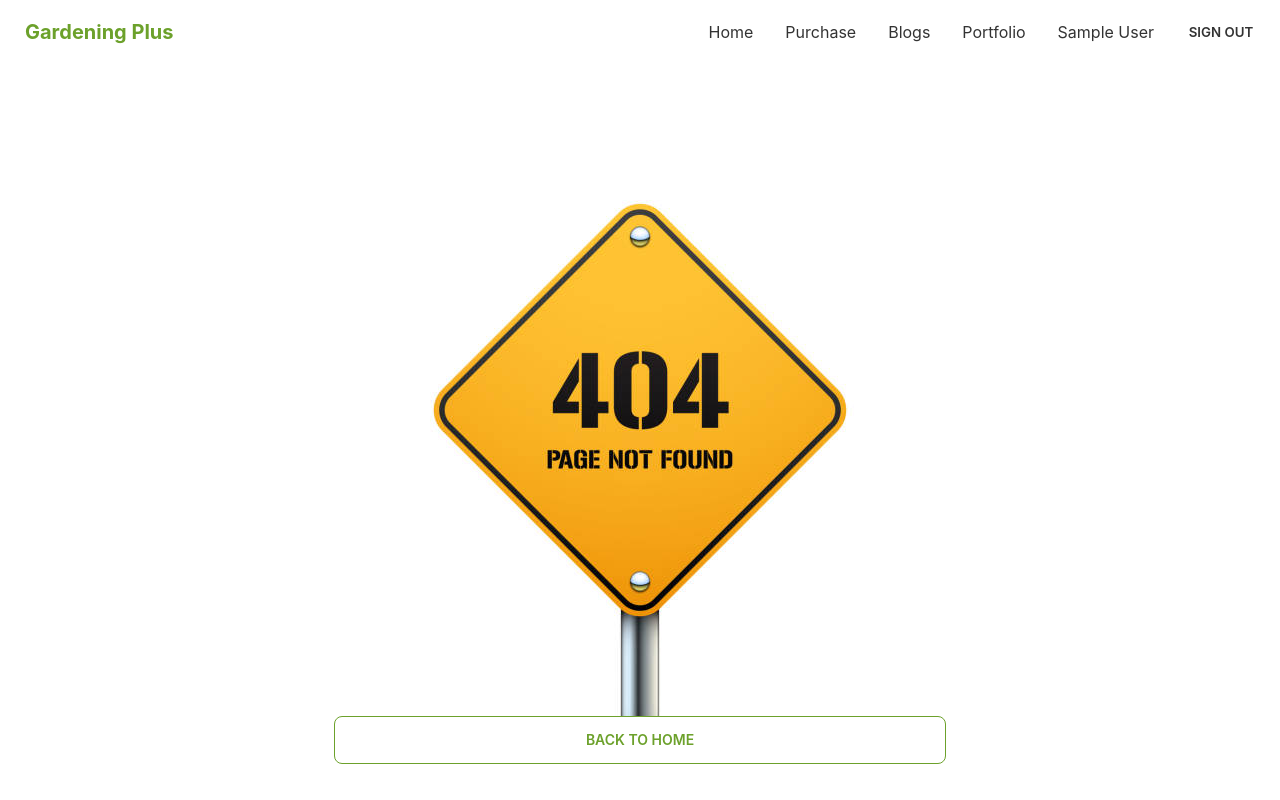
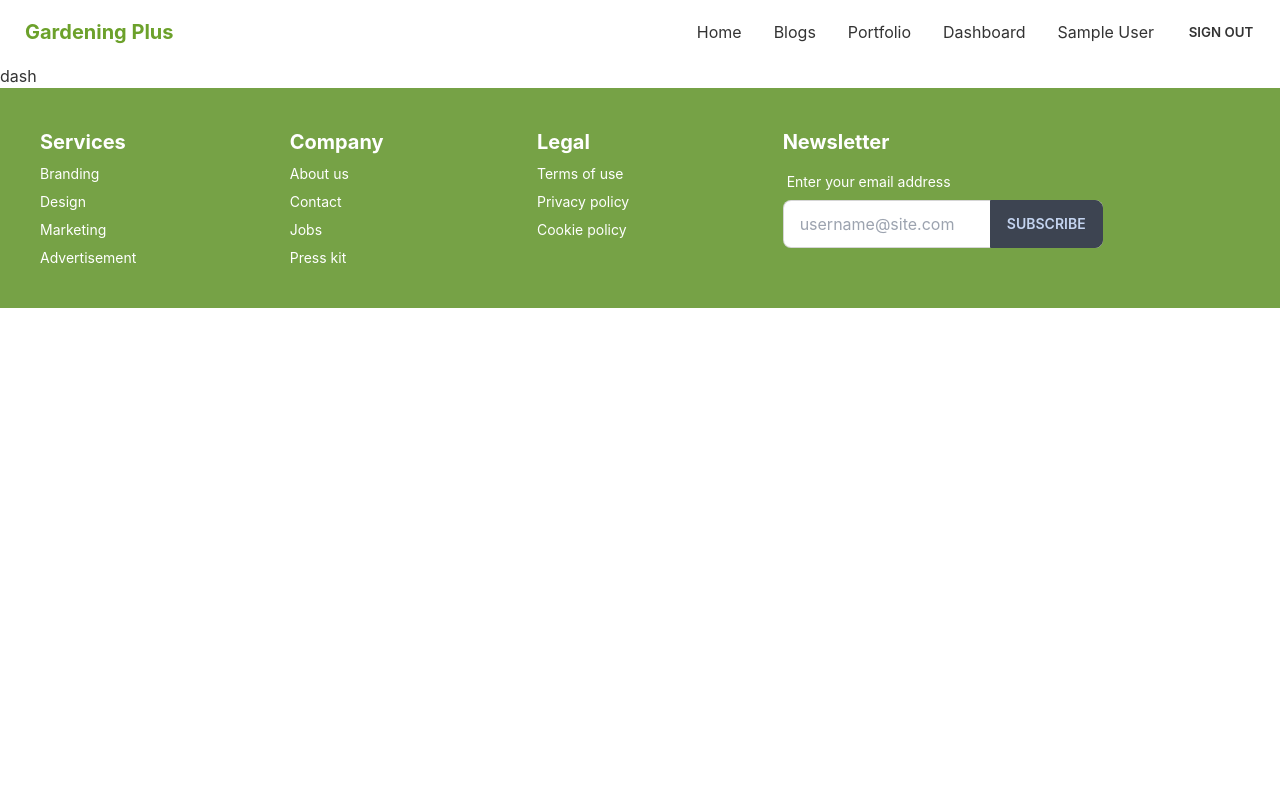
Before and after one commit to md-najmul-haque/gardening-tools-manufacturer-client-side, a React (Create React App) app: page /dashboard in a window 1280 px wide. Shown: the top 800 px of the page. Built offline with nearby package versions, Linux system fonts and the light colour scheme; no server answers; sample sign-in values are in the browser's storage; what tw-elements would draw is missing.

Commit message:
dashboard created

```diff
--- a/src/App.js
+++ b/src/App.js
@@ -8,6 +8,7 @@ import Login from './Pages/Login/Login/Login';
 import SignUp from './Pages/Login/SignUp/SignUp';
 import Purchase from './Pages/Purchase/Purchase';
 import RequireAuth from './Pages/Login/RequireAuth/RequireAuth';
+import Dashboard from './Pages/DashBoard/DashBoard/Dashboard';
 
 
 function App() {
@@ -21,6 +22,11 @@ function App() {
             <Purchase />
           </RequireAuth>
         } />
+        <Route path="/dashboard" element={
+          <RequireAuth>
+            <Dashboard />
+          </RequireAuth>
+        } />
         <Route path="/signup" element={<SignUp />} />
         <Route path="/login" element={<Login />} />
         <Route path="*" element={<NotFound />} />
--- /dev/null
+++ b/src/Pages/DashBoard/DashBoard/Dashboard.js
@@ -0,0 +1,11 @@
+import React from 'react';
+
+const Dashboard = () => {
+    return (
+        <div>
+            <h2>dash</h2>
+        </div>
+    );
+};
+
+export default Dashboard;
--- a/src/Pages/Purchase/Purchase.js
+++ b/src/Pages/Purchase/Purchase.js
@@ -1,4 +1,4 @@
-import React, { useState } from 'react';
+import React, { useRef } from 'react';
 import { useAuthState } from 'react-firebase-hooks/auth';
 import { useForm } from 'react-hook-form';
 import { useQuery } from 'react-query';
@@ -8,6 +8,7 @@ import Loading from '../Shared/Loading/Loading';
 
 const Purchase = () => {
     const { id } = useParams()
+    const orderQuantity = useRef('');
 
     const [user, loading] = useAuthState(auth)
     console.log(user)
@@ -159,6 +160,7 @@ const Purchase = () => {
                             <div className="form-control w-full max-w-xs">
                                 <input
                                     type="number"
+                                    ref={orderQuantity}
                                     defaultValue={100}
                                     className="input input-bordered w-full max-w-xs"
                                     {...register("number", {
@@ -178,7 +180,7 @@ const Purchase = () => {
                                 </label>
                             </div>
 
-                            <input type="submit" class="btn w-full btn-primary" value='Place Order' />
+                            <input disabled={minimumOrderQuantity > orderQuantity || available < orderQuantity} type="submit" class="btn w-full btn-primary" value='Place Order' />
 
                         </form>
 
--- a/src/Pages/Shared/Navbar/Navbar.js
+++ b/src/Pages/Shared/Navbar/Navbar.js
@@ -22,11 +22,13 @@ const Navbar = () => {
 
     const menuItem = <>
         <li><Link to='/'>Home</Link></li>
-        <li><Link to='/purchase/:id'>Purchase</Link></li>
         <li><Link to='/blogs'>Blogs</Link></li>
         <li><Link to='/portfolio'>Portfolio</Link></li>
         {
-            user && <li><Link to=''>{user?.displayName}</Link></li>
+            user && <>
+                <li><Link to='/dashboard'>Dashboard</Link></li>
+                <li><Link to=''>{user?.displayName}</Link></li>
+            </>
         }
         {/* <p className='pt-3'>{user?.displayName}</p> */}
         {
```
